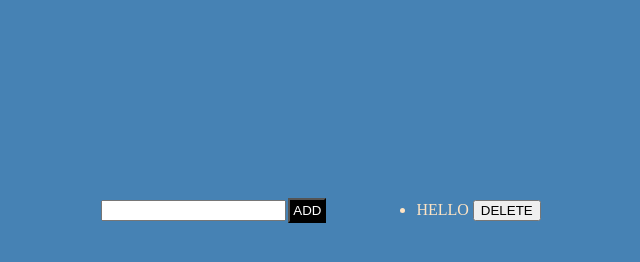
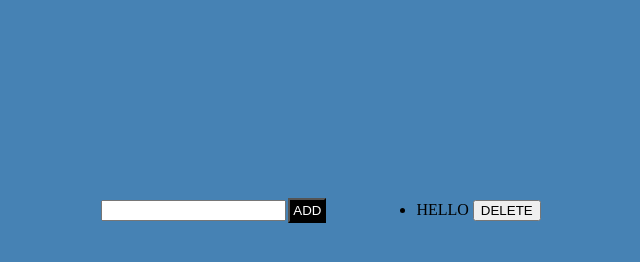
Before and after one commit to karthick123-bot/TO-DO-LIST, a plain HTML site: page index.html in a window 1280 px wide. Shown: the full height of the page, 319-959 px from the left. Drawn offline with Linux system fonts and the light colour scheme.

Commit message:
Update index.html

```diff
--- a/index.html
+++ b/index.html
@@ -17,7 +17,7 @@
         align-items: center;
         height: 50vh;
         margin: 10px;
-        color: bisque;
+        color: darkslatygray;
     }
 
     #h{
```
